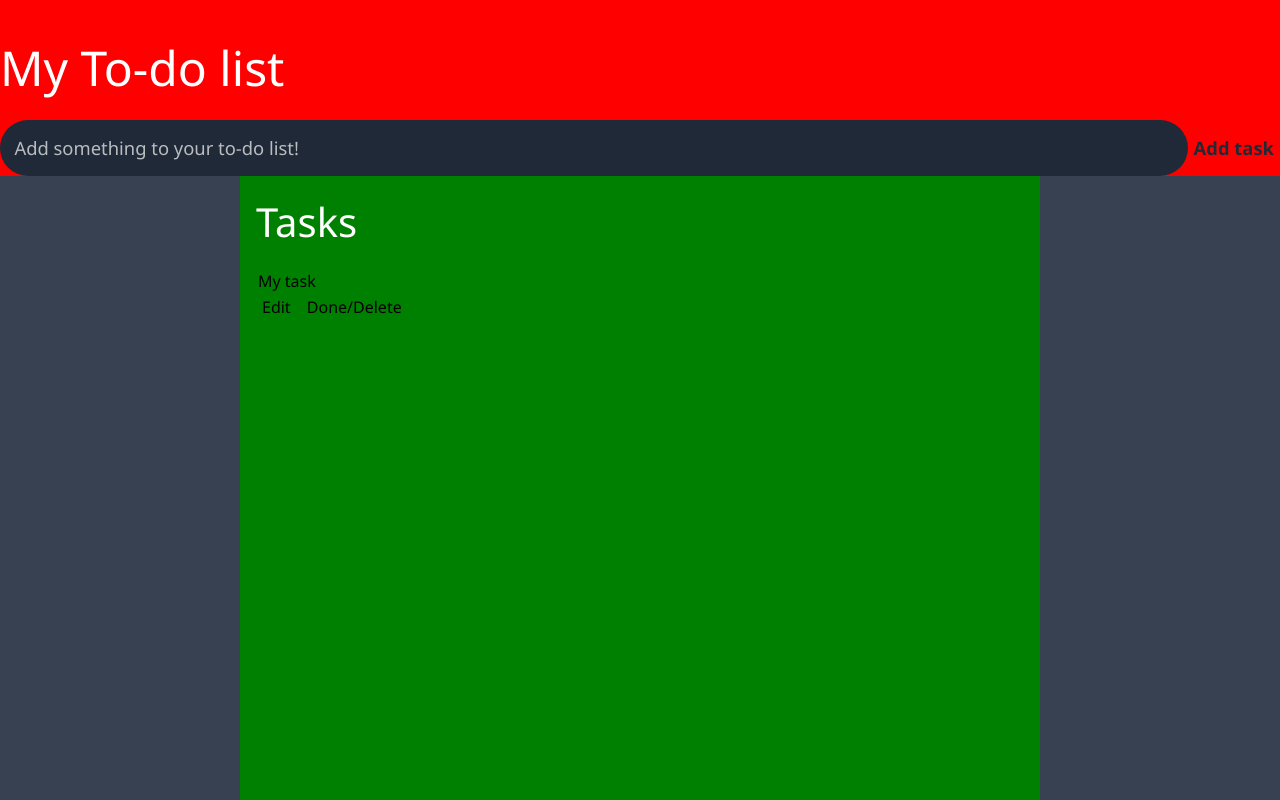
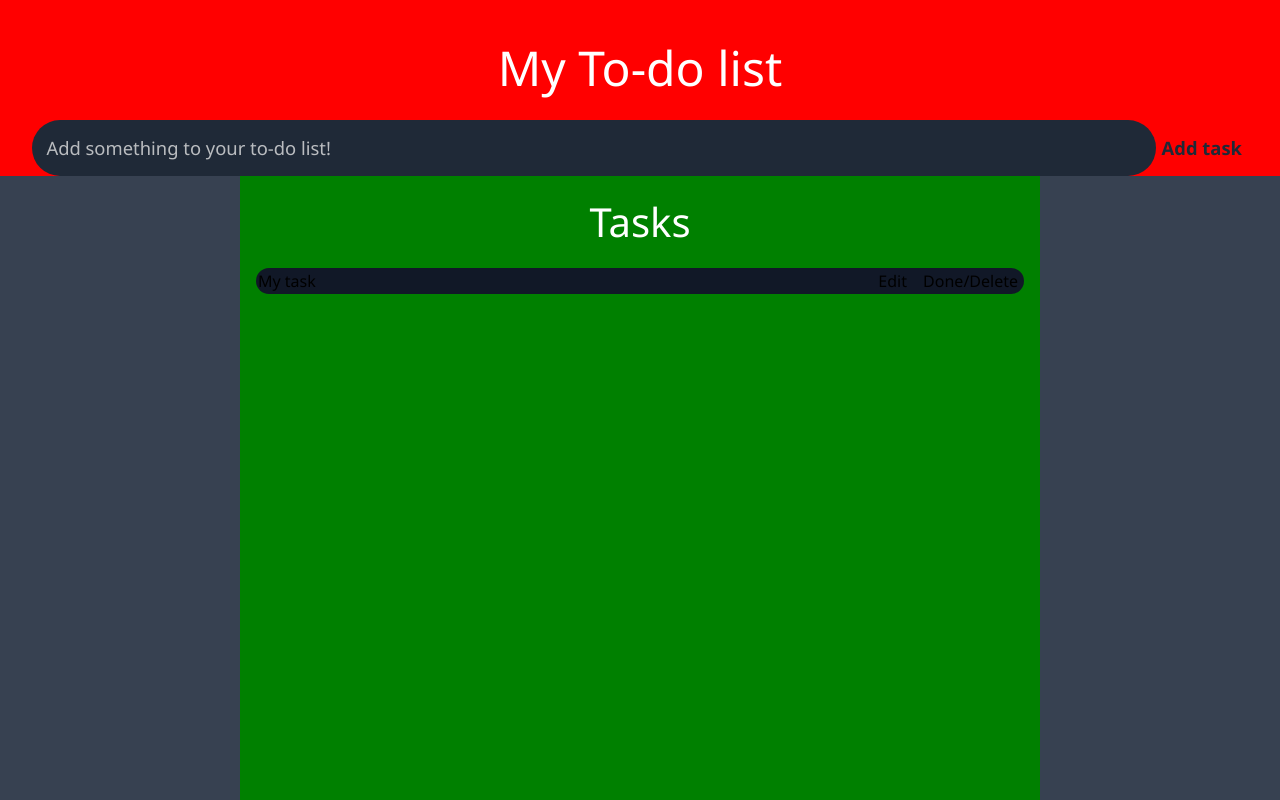
Before and after one commit to imd1005-web-development-winter-2023/assignment-03-naomileron, a plain HTML site: page index.html in a window 1280 px wide. Drawn offline with Linux system fonts and the light colour scheme.

Commit message:
Fixed unexpected behaviour

```diff
--- a/style.css
+++ b/style.css
@@ -30,8 +30,10 @@ header
 {
   display: flex;
   padding-top: 2rem;
+  padding-left: 2rem;
+  padding-right: 2rem;
   flex-direction: column;
-  justify-content: center;
+  text-align: center;
   max-width: 100%;
   background-color: red;
 }
@@ -99,7 +101,7 @@ input, button
 main
 {
   flex: 1 1 0%;
-  justify-content: center;
+  text-align: center;
   background-color: green;
   max-width: 800px;
   width: 100%;
@@ -118,7 +120,7 @@ main
   margin-bottom: 1rem;
 }
 
-#tasks.task
+#tasks #task
 {
   display: flex;
   justify-content: space-between;
```
